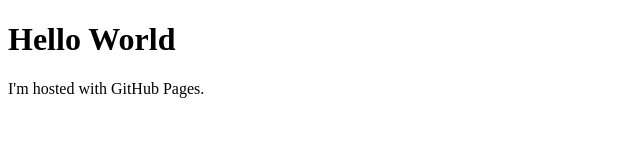
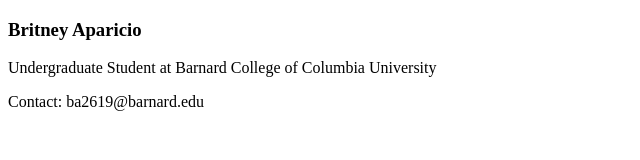
Before and after one commit to brit1172/brit1172.github.io, a plain HTML site: page index.html in a window 1280 px wide. Shown: the whole page, without its empty margins (0-640 px from the left). Drawn offline with Linux system fonts and the light colour scheme.

Commit message:
Update index.html

```diff
--- a/index.html
+++ b/index.html
@@ -1,7 +1,11 @@
 <!DOCTYPE html>
 <html>
-<body>
-<h1>Hello World</h1>
-<p>I'm hosted with GitHub Pages.</p>
-</body>
+
+<section>
+	<h3>Britney Aparicio</h3>
+	<p>Undergraduate Student at Barnard College of Columbia University</p>
+
+	<p>Contact: ba2619@barnard.edu</p>
+
+</section>
 </html>
```
